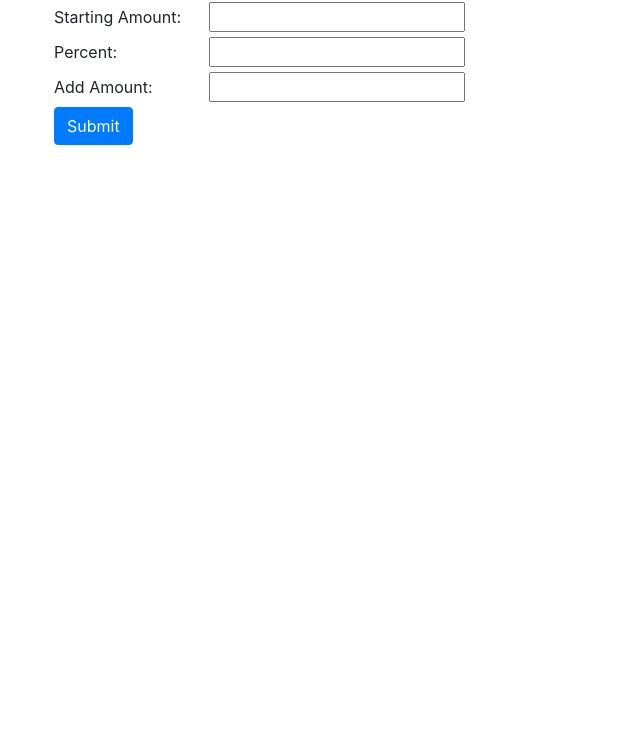
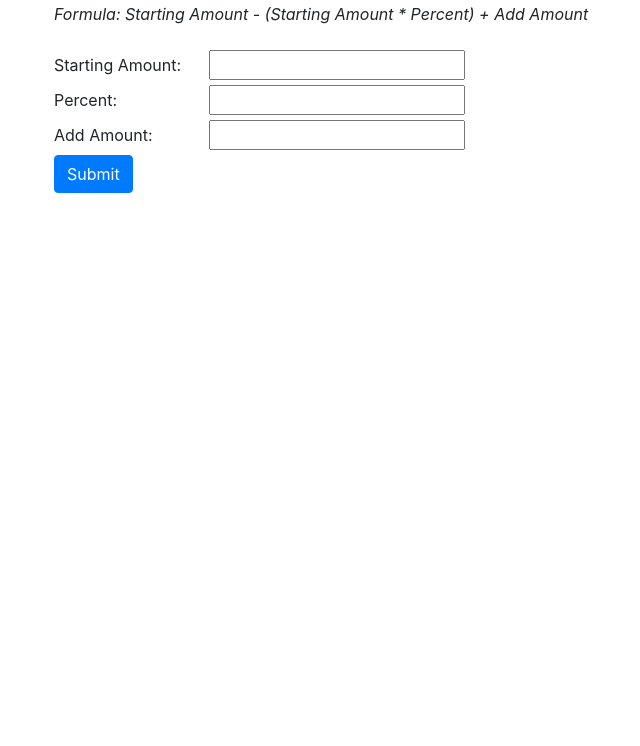
Before and after one commit to KevinRevie/Logan-Math, a plain HTML site: page index.html in a window 1280 px wide. Shown: the part 54-800 px from the top of the page, without its empty margins (31-671 px from the left). Drawn offline with nearby package versions, Linux system fonts and the light colour scheme.

Commit message:
KLR: Added formula

```diff
--- a/index.html
+++ b/index.html
@@ -15,6 +15,9 @@
     <div class="container">
         <h1>Logan Math</h1>
         <div class="row">
+            <div class="col-12">
+                <i>Formula: Starting Amount - (Starting Amount * Percent) + Add Amount</i><br />&nbsp;
+            </div>
             <div class="col-12">
                 <label for="starting-amount">Starting Amount: </label> <input type="text" id="starting-amount" name="starting-amount" />
             </div>
```
